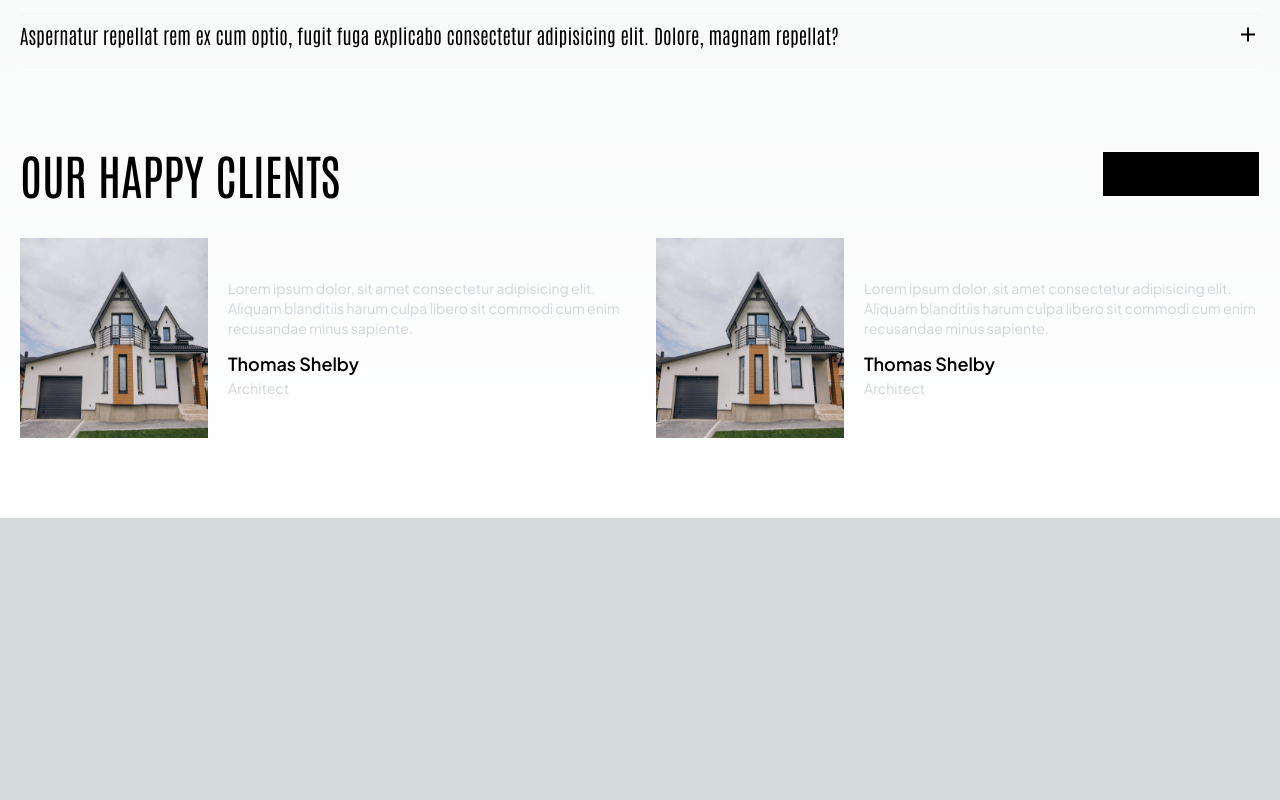
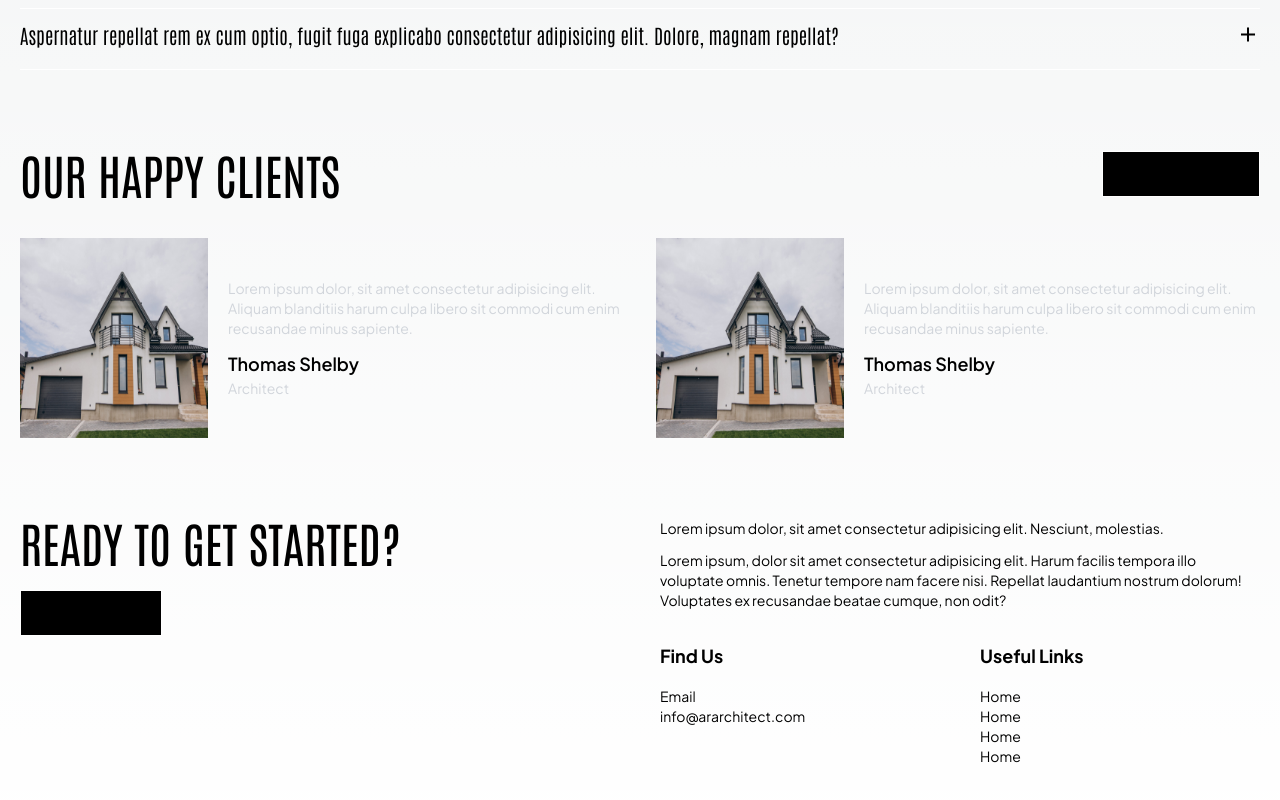
Before and after one commit to shaz1d/ar-architect-and-engineering, a Next.js app: page / in a window 1280 px wide. Shown: the part 3106-3906 px from the top of the page. Before the commit the page ends 3624 px from the top, so only its background shows below. Built offline with nearby package versions, Linux system fonts and the light colour scheme.

Commit message:
feat: footer added

```diff
--- a/src/app/layout.tsx
+++ b/src/app/layout.tsx
@@ -4,6 +4,7 @@ import "./globals.css";
 import "boxicons/css/boxicons.min.css";
 import { cn } from "@/lib/utils";
 import Navbar from "@/components/Navbar";
+import Footer from "@/components/Footer";
 const antonio = Antonio({
   subsets: ["latin"],
   variable: "--font-antonio",
@@ -33,6 +34,7 @@ export default function RootLayout({
       <body>
         <Navbar />
         {children}
+        <Footer />
       </body>
     </html>
   );
--- /dev/null
+++ b/src/components/Footer.tsx
@@ -0,0 +1,59 @@
+import Link from "next/link";
+import Button from "./ui/Button";
+
+const Footer = () => {
+  return (
+    <footer className="overflow-x-hidden my-10 sm:my-20">
+      <div className="container-x">
+        <div className="grid sm:grid-cols-2 gap-10">
+          <div>
+            <h2 className="text-4xl sm:text-5xl uppercase mb-6">
+              Ready to get started?
+            </h2>
+            <Button title="Contact Us" href="/" />
+          </div>
+          <div>
+            <p>
+              Lorem ipsum dolor, sit amet consectetur adipisicing elit.
+              Nesciunt, molestias.
+            </p>
+            <p className="mt-3 mb-8">
+              Lorem ipsum, dolor sit amet consectetur adipisicing elit. Harum
+              facilis tempora illo voluptate omnis. Tenetur tempore nam facere
+              nisi. Repellat laudantium nostrum dolorum! Voluptates ex
+              recusandae beatae cumque, non odit?
+            </p>
+            <div className="grid sm:grid-cols-2 gap-10">
+              <div>
+                <p className="text-lg font-bold mb-4">Find Us</p>
+                <div>
+                  <p>Email</p>
+                  <p>info@ararchitect.com</p>
+                </div>
+              </div>
+              <div>
+                <p className="text-lg font-bold mb-4">Useful Links</p>
+                <ul>
+                  <li>
+                    <Link href="/">Home</Link>
+                  </li>
+                  <li>
+                    <Link href="/">Home</Link>
+                  </li>
+                  <li>
+                    <Link href="/">Home</Link>
+                  </li>
+                  <li>
+                    <Link href="/">Home</Link>
+                  </li>
+                </ul>
+              </div>
+            </div>
+          </div>
+        </div>
+      </div>
+    </footer>
+  );
+};
+
+export default Footer;
```
